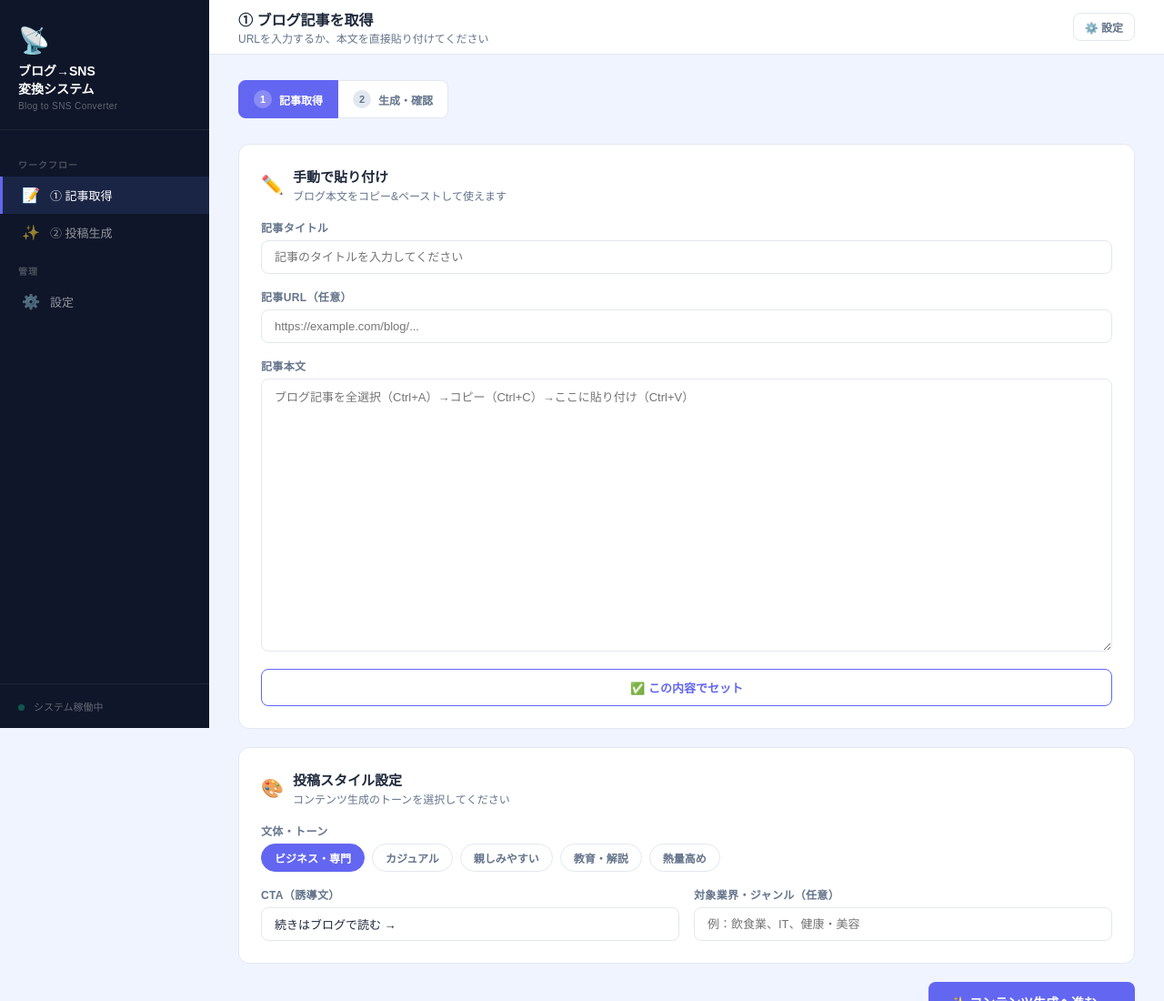
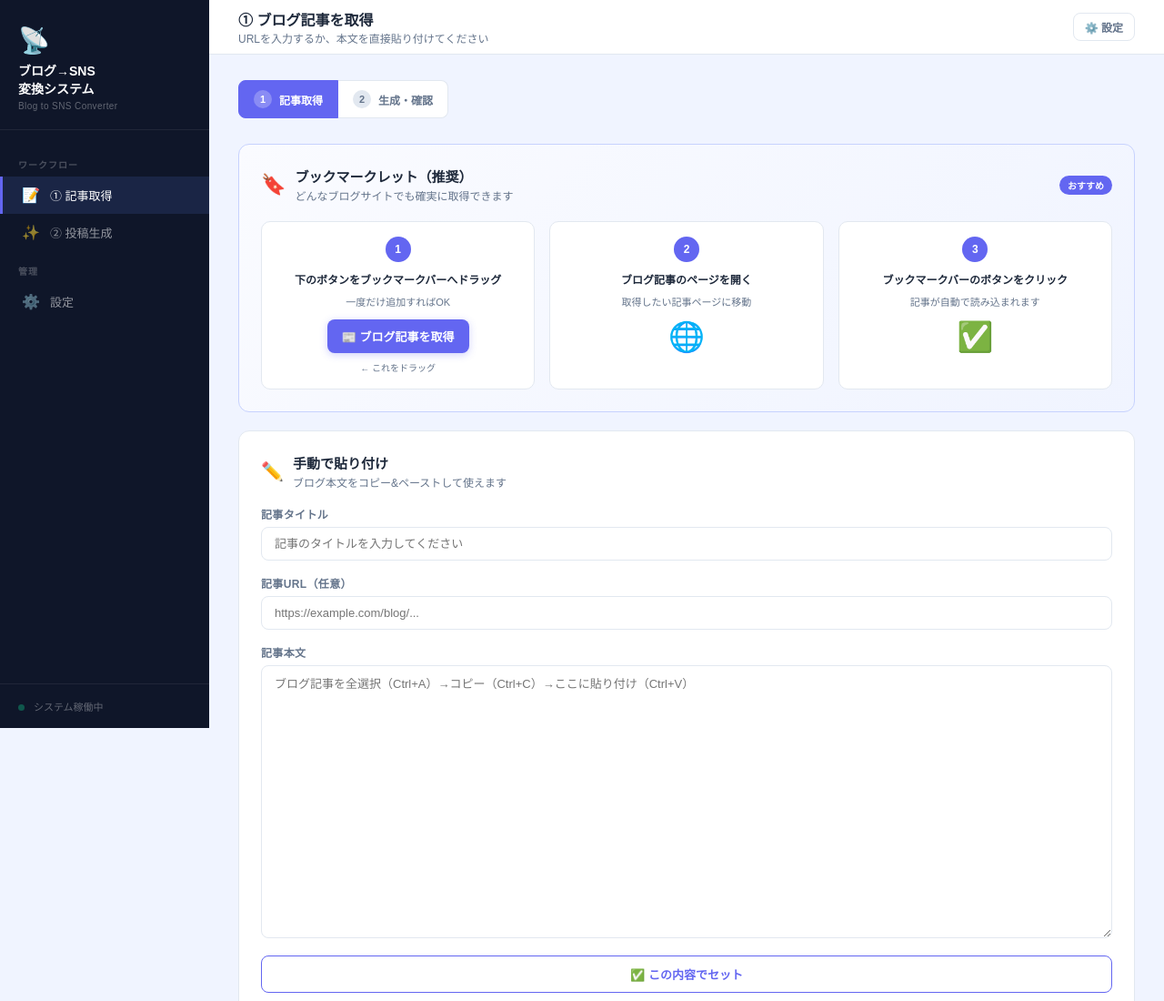
Before and after one commit to akihiro-shibue/blog-to-sns, a website: page index.html in a window 1280 px wide. Shown: the top 1100 px of the page at 91% size. Drawn offline with Linux system fonts and the light colour scheme.

Commit message:
fix: ブックマークレットを再表示（URL取得のみ非表示）

```diff
--- a/index.html
+++ b/index.html
@@ -742,8 +742,8 @@
         </div>
       </div>
 
-      <!-- ★ BOOKMARKLET (disabled) -->
-      <div class="card" style="display:none">
+      <!-- ★ BOOKMARKLET (primary) -->
+      <div class="card" style="border-color:#c7d2fe;background:linear-gradient(135deg,#fafbff,#f0f4ff)">
         <div class="card-header" style="margin-bottom:0">
           <span style="font-size:22px">🔖</span>
           <div>
```
